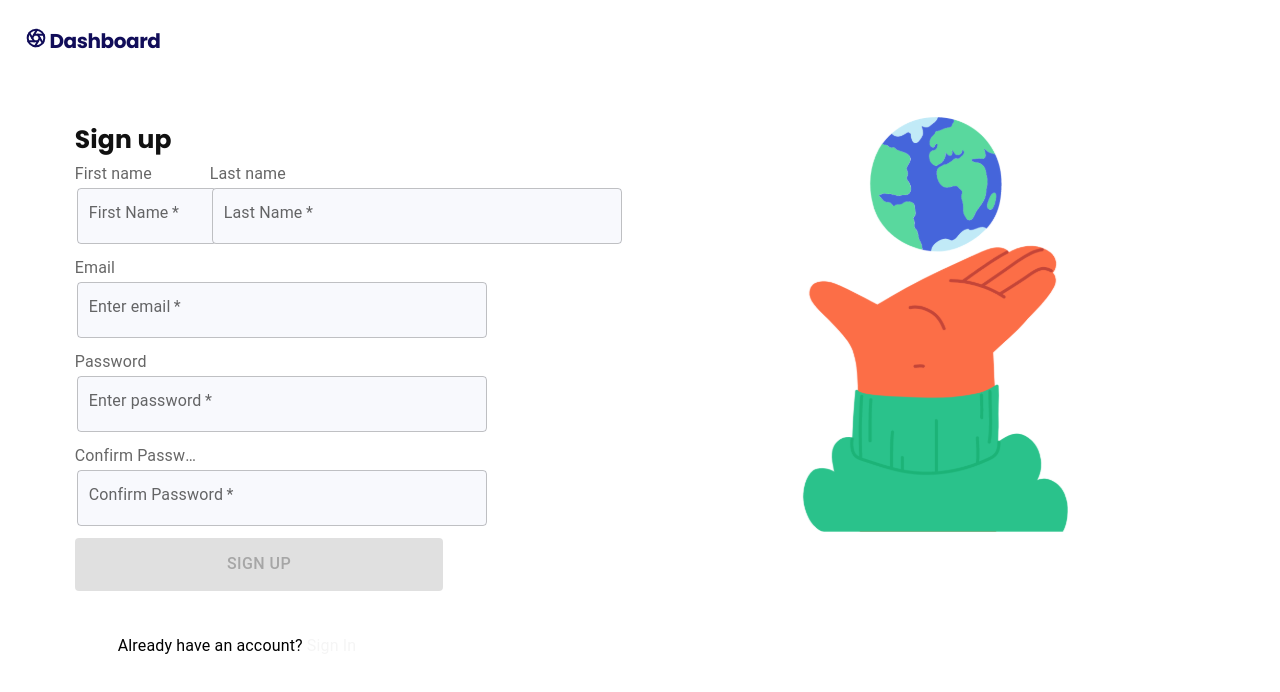
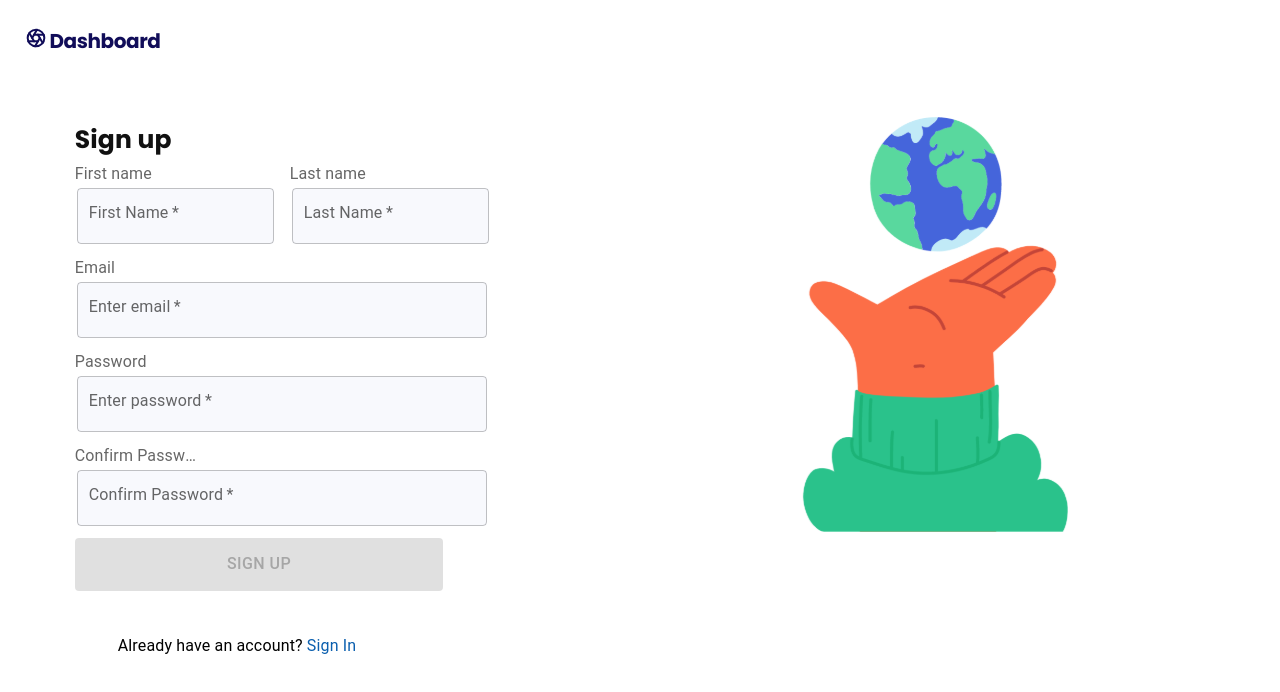
Before and after one commit to RemyaManoharan/class-25-ironside, a React (Create React App) app in the folder frontend/: page /signup in a window 1280 px wide. Shown: the top 692 px of the page. Built offline with nearby package versions, Linux system fonts and the light colour scheme; no server answers.

Commit message:
solved style issue for signup page

```diff
--- a/frontend/src/pages/signup/Signup.css
+++ b/frontend/src/pages/signup/Signup.css
@@ -9,17 +9,17 @@
 }
 .name-wrapper {
   display: flex;
-  gap: 10px; /* Adjust the gap as needed */
+  gap: 10px;
 }
 
 .email-input {
-  width: 100%; /* Adjust the width as needed */
+  width: 100%;
 }
 
 body {
   overflow: hidden;
 }
-.signup-button-container .signup-button{
+.signup-button-container .signup-button {
   width: 60%;
   height: 10%;
   padding: 2%;
--- a/frontend/src/pages/signup/Signup.tsx
+++ b/frontend/src/pages/signup/Signup.tsx
@@ -77,12 +77,12 @@ export default function SignUpPage() {
                     type='text'
                     value={firstName}
                     onChange={(e) => setFirstName(e.target.value)}
-                    InputProps={{ style: { background: '#F8F9FD' } }}
+                    InputProps={{ style: { background: '#F8F9FD', width: '48%' } }}
                     required
                     className='email-input'
                   />
                 </div>
-                <div className='label-wrap'>
+                <div className='label-wrap' style={{ marginLeft: '80px' }}>
                   <InputLabel className='label'>Last name</InputLabel>
                   <TextField
                     name='lName'
@@ -93,7 +93,7 @@ export default function SignUpPage() {
                     required
                     value={lastName}
                     onChange={(e) => setLastName(e.target.value)}
-                    InputProps={{ style: { background: '#F8F9FD' } }}
+                    InputProps={{ style: { background: '#F8F9FD', width: '48%' } }}
                     className='email-input'
                   />
                 </div>
@@ -164,7 +164,10 @@ export default function SignUpPage() {
               </div>
               <div className='form-span'>
                 <Typography variant='body1'>
-                  Already have an account? <Link to='/login'>Sign In</Link>
+                  Already have an account?{' '}
+                  <Link to='/login' className='form-link'>
+                    Sign In
+                  </Link>
                 </Typography>
               </div>
             </form>
```
